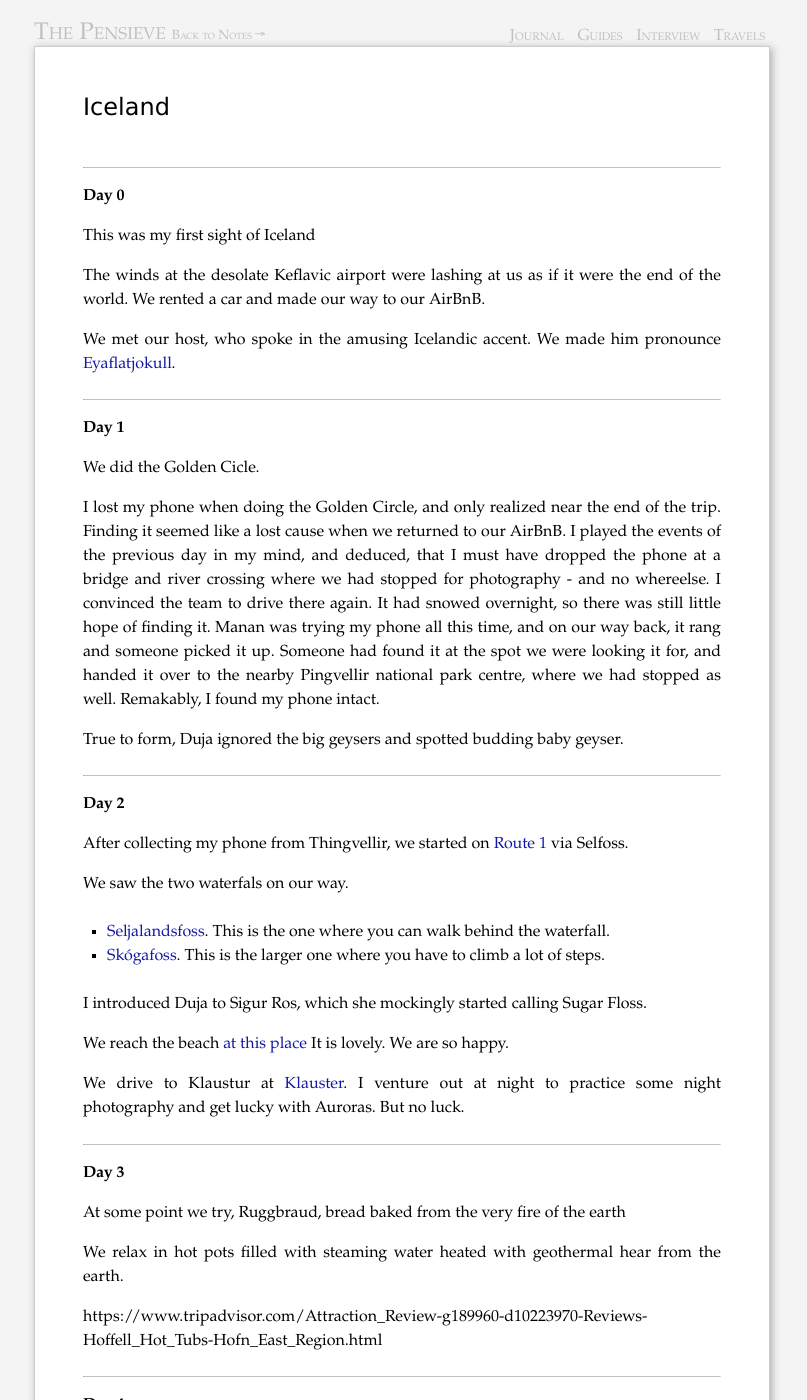
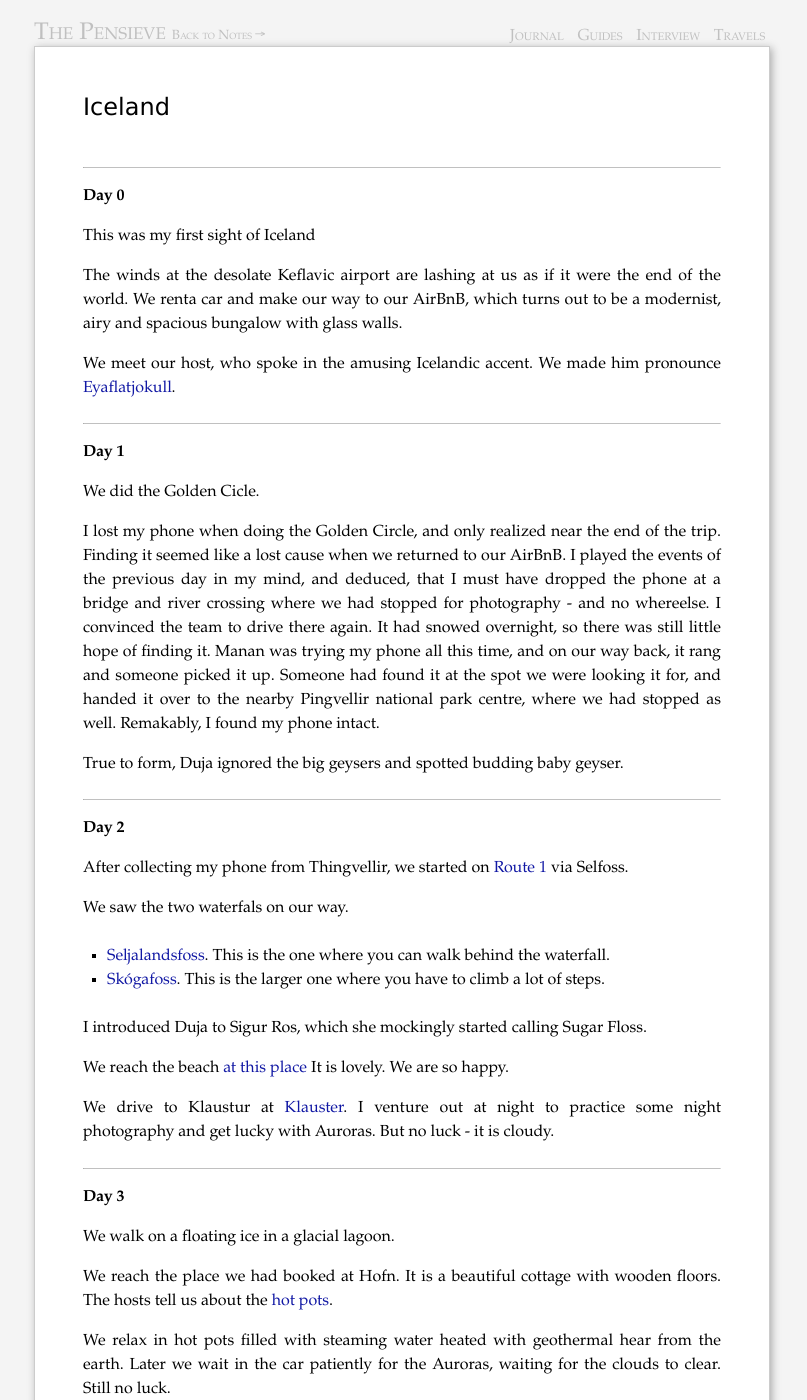
Before and after one commit to piyushahuja/piyushahuja.github.io, a Jekyll site: the page built from _posts/travel/2015-03-26-iceland.md, in a window 1280 px wide and 1400 px high. Shown: the whole window, without its empty margins (238-1045 px from the left). Built offline with Jekyll 4.4.1, drawn with Linux system fonts in a browser that asks for light colours; comment, search, counter and statistics services are not loaded; some of the changed text lies outside the part shown.

Commit message:
auto deployed

```diff
--- a/_posts/travel/2015-03-26-iceland.md
+++ b/_posts/travel/2015-03-26-iceland.md
@@ -20,9 +20,9 @@ comments: true
 This was my first sight of Iceland
 
 
-The winds at the desolate Keflavic airport were lashing at us as if it were the end of the world. We rented a car and made our way to our AirBnB.
+The winds at the desolate Keflavic airport are lashing at us as if it were the end of the world. We renta car and make our way to our AirBnB, which turns out to be a modernist, airy and spacious bungalow with glass walls.
 
-We met our host, who spoke in the amusing Icelandic accent. We made him pronounce [Eyaflatjokull](https://en.wikipedia.org/wiki/Eyjafjallaj%C3%B6kull).
+We meet our host, who spoke in the amusing Icelandic accent. We made him pronounce [Eyaflatjokull](https://en.wikipedia.org/wiki/Eyjafjallaj%C3%B6kull).
 
 ----
 
@@ -51,28 +51,29 @@ I introduced Duja to Sigur Ros, which she mockingly started calling Sugar Floss.
 
 We reach the beach [at this place](https://pl.wikipedia.org/wiki/Dyrh%C3%B3laey) It is lovely. We are so happy.
 
-We drive to Klaustur at [Klauster](https://en.wikipedia.org/wiki/Kirkjub%C3%A6jarklaustur). I venture out at night to practice some night photography and get lucky with Auroras. But no luck.
+We drive to Klaustur at [Klauster](https://en.wikipedia.org/wiki/Kirkjub%C3%A6jarklaustur). I venture out at night to practice some night photography and get lucky with Auroras. But no luck - it is cloudy.
 
 ----
 
 **Day 3**
 
-At some point we try, Ruggbraud, bread baked from the very fire of the earth
 
 
-We relax in hot pots filled with steaming water heated with geothermal hear from the earth.
+We walk on a floating ice in a glacial lagoon.
 
-https://www.tripadvisor.com/Attraction_Review-g189960-d10223970-Reviews-Hoffell_Hot_Tubs-Hofn_East_Region.html
+We reach the place we had booked at Hofn. It is a beautiful cottage with wooden floors. The hosts tell us about the [hot pots](
+https://www.tripadvisor.com/Attraction_Review-g189960-d10223970-Reviews-Hoffell_Hot_Tubs-Hofn_East_Region.html).
+
+
+We relax in hot pots filled with steaming water heated with geothermal hear from the earth. Later we wait in the car patiently for the Auroras, waiting for the clouds to clear. Still no luck.
+
 
 ----
 
 **Day 4**
 
+At some point we try, Ruggbraud, bread baked from the very fire of the earth
 
-
-
-
-We walk on a floating ice in a glacial lagoon.
 
 ----
 
```
